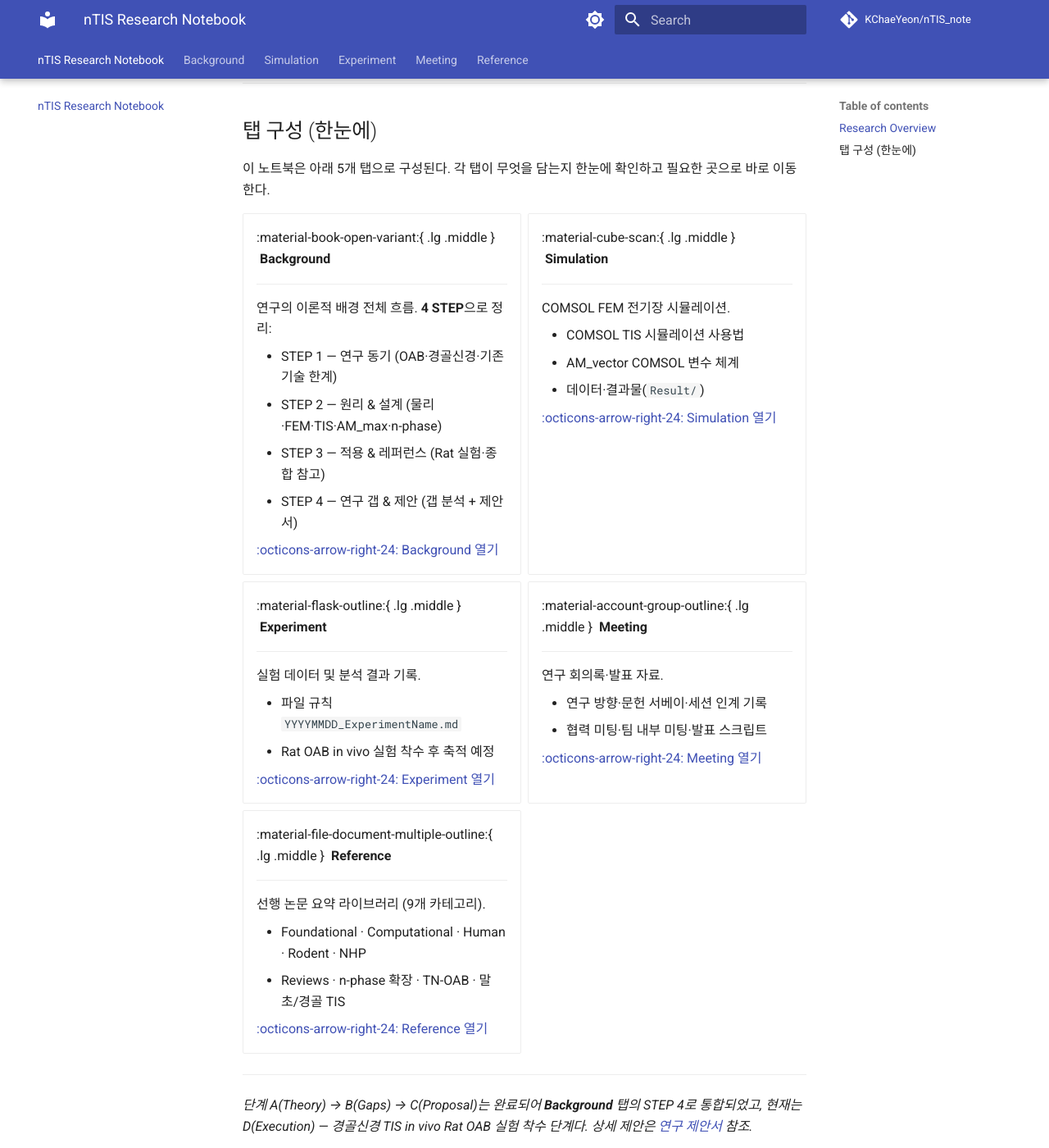
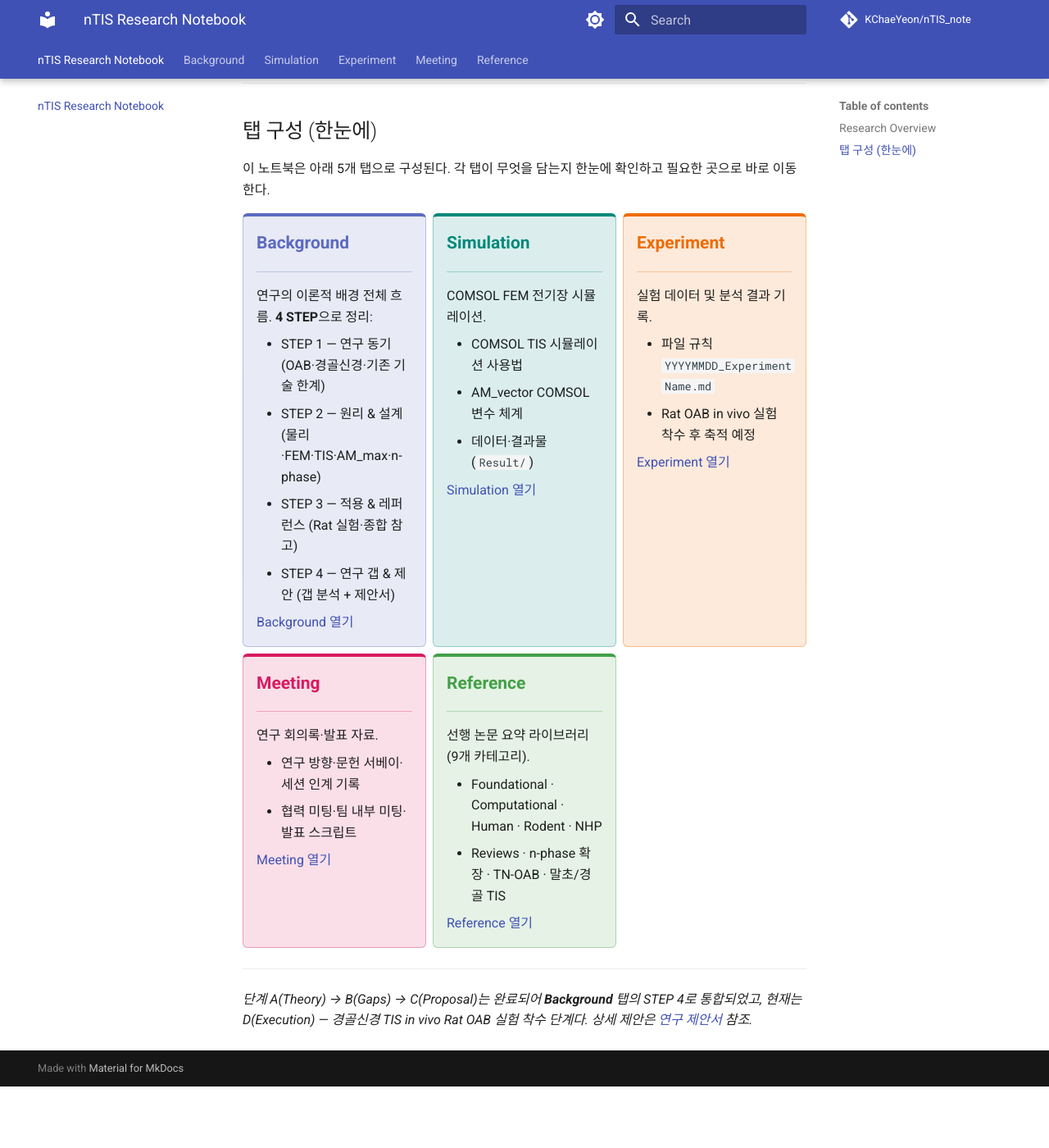
Before and after one commit to KChaeYeon/nTIS_note, an MkDocs documentation site: the page built from docs/index.md, in a window 1280 px wide and 1400 px high, scrolled down 438 px. Shown: the whole window at 82% size. Built offline with MkDocs 1.6.1 and Material for MkDocs 9.7.7, drawn with Linux system fonts in a browser that asks for light colours; comment, search, counter and statistics services are not loaded; after the commit the page ends 1763 px from its top, so only the background shows below that.

Commit message:
style(home): 탭 카드 아이콘 제거 + 색상 구분 + 3열 + 링크 텍스트 정리
- 렌더 안 되던 :material-*/:octicons-* 아이콘 문법을 홈·Background·Simulation 인덱스에서 모두 제거
- 홈 5개 탭 카드에 카드별 채움 색 부여(라이트/다크 자동 대응) + 3열 배치
- 하단 링크를 "Background 열기 / Simulation 열기 …" 텍스트로 정리
- docs/stylesheets/extra.css 신설 + mkdocs.yml extra_css 등록

Co-Authored-By: Claude Opus 4.8 <noreply@anthropic.com>

```diff
--- a/docs/index.md
+++ b/docs/index.md
@@ -20,9 +20,10 @@ phase-shifted carrier signals, enabling improved spatial focality and directiona
 
 이 노트북은 아래 5개 탭으로 구성된다. 각 탭이 무엇을 담는지 한눈에 확인하고 필요한 곳으로 바로 이동한다.
 
+<div class="tab-grid" markdown>
 <div class="grid cards" markdown>
 
--   :material-book-open-variant:{ .lg .middle } &nbsp;**Background**
+-   **Background**
 
     ---
 
@@ -33,9 +34,9 @@ phase-shifted carrier signals, enabling improved spatial focality and directiona
     - STEP 3 — 적용 & 레퍼런스 (Rat 실험·종합 참고)
     - STEP 4 — 연구 갭 & 제안 (갭 분석 + 제안서)
 
-    [:octicons-arrow-right-24: Background 열기](01_theory/index.md)
+    [Background 열기](01_theory/index.md)
 
--   :material-cube-scan:{ .lg .middle } &nbsp;**Simulation**
+-   **Simulation**
 
     ---
 
@@ -45,9 +46,9 @@ phase-shifted carrier signals, enabling improved spatial focality and directiona
     - AM_vector COMSOL 변수 체계
     - 데이터·결과물(`Result/`)
 
-    [:octicons-arrow-right-24: Simulation 열기](07_Simulation/index.md)
+    [Simulation 열기](07_Simulation/index.md)
 
--   :material-flask-outline:{ .lg .middle } &nbsp;**Experiment**
+-   **Experiment**
 
     ---
 
@@ -56,9 +57,9 @@ phase-shifted carrier signals, enabling improved spatial focality and directiona
     - 파일 규칙 `YYYYMMDD_ExperimentName.md`
     - Rat OAB in vivo 실험 착수 후 축적 예정
 
-    [:octicons-arrow-right-24: Experiment 열기](06_Exp/index.md)
+    [Experiment 열기](06_Exp/index.md)
 
--   :material-account-group-outline:{ .lg .middle } &nbsp;**Meeting**
+-   **Meeting**
 
     ---
 
@@ -67,9 +68,9 @@ phase-shifted carrier signals, enabling improved spatial focality and directiona
     - 연구 방향·문헌 서베이·세션 인계 기록
     - 협력 미팅·팀 내부 미팅·발표 스크립트
 
-    [:octicons-arrow-right-24: Meeting 열기](07_Meeting/index.md)
+    [Meeting 열기](07_Meeting/index.md)
 
--   :material-file-document-multiple-outline:{ .lg .middle } &nbsp;**Reference**
+-   **Reference**
 
     ---
 
@@ -78,8 +79,9 @@ phase-shifted carrier signals, enabling improved spatial focality and directiona
     - Foundational · Computational · Human · Rodent · NHP
     - Reviews · n-phase 확장 · TN-OAB · 말초/경골 TIS
 
-    [:octicons-arrow-right-24: Reference 열기](02_papers/index.md)
+    [Reference 열기](02_papers/index.md)
 
+</div>
 </div>
 
 ---
--- /dev/null
+++ b/docs/stylesheets/extra.css
@@ -0,0 +1,41 @@
+/* 홈 화면 탭 카드 — 3열 배치 + 카드별 채움 색 (라이트/다크 자동 대응) */
+
+/* 3열 (태블릿 2열, 모바일 1열) */
+.md-typeset .tab-grid .grid {
+  grid-template-columns: repeat(3, 1fr);
+}
+@media screen and (max-width: 59.9375em) {
+  .md-typeset .tab-grid .grid { grid-template-columns: repeat(2, 1fr); }
+}
+@media screen and (max-width: 44.9375em) {
+  .md-typeset .tab-grid .grid { grid-template-columns: 1fr; }
+}
+
+/* 카드 공통 — 채움 색은 var(--card) 를 배경/테두리/제목에 사용 */
+.md-typeset .tab-grid .grid.cards > ul > li {
+  background: color-mix(in srgb, var(--card) 14%, var(--md-default-bg-color));
+  border: .05rem solid color-mix(in srgb, var(--card) 35%, transparent);
+  border-top: .2rem solid var(--card);
+  border-radius: .3rem;
+  transition: transform .15s ease, box-shadow .15s ease;
+}
+.md-typeset .tab-grid .grid.cards > ul > li:hover {
+  transform: translateY(-.15rem);
+  box-shadow: 0 .25rem .7rem rgba(0, 0, 0, .22);
+  border-color: var(--card);
+  border-top-width: .2rem;
+}
+.md-typeset .tab-grid .grid.cards > ul > li > p:first-child strong {
+  color: var(--card);
+  font-size: 1.05rem;
+}
+.md-typeset .tab-grid .grid.cards > ul > li hr {
+  border-bottom-color: color-mix(in srgb, var(--card) 30%, transparent);
+}
+
+/* 카드별 색 (Background · Simulation · Experiment · Meeting · Reference) */
+.md-typeset .tab-grid .grid.cards > ul > li:nth-child(1) { --card: #5c6bc0; } /* indigo */
+.md-typeset .tab-grid .grid.cards > ul > li:nth-child(2) { --card: #00897b; } /* teal   */
+.md-typeset .tab-grid .grid.cards > ul > li:nth-child(3) { --card: #ef6c00; } /* orange */
+.md-typeset .tab-grid .grid.cards > ul > li:nth-child(4) { --card: #d81b60; } /* pink   */
+.md-typeset .tab-grid .grid.cards > ul > li:nth-child(5) { --card: #43a047; } /* green  */
--- a/mkdocs.yml
+++ b/mkdocs.yml
@@ -46,6 +46,9 @@ markdown_extensions:
   - attr_list
   - md_in_html
 
+extra_css:
+  - stylesheets/extra.css
+
 extra_javascript:
   - javascripts/mathjax.js
   - https://unpkg.com/mathjax@3/es5/tex-mml-chtml.js
```
Also changed, not shown: docs/01_theory/index.md (+8 -8 lines), docs/07_Simulation/index.md (+4 -4 lines).
